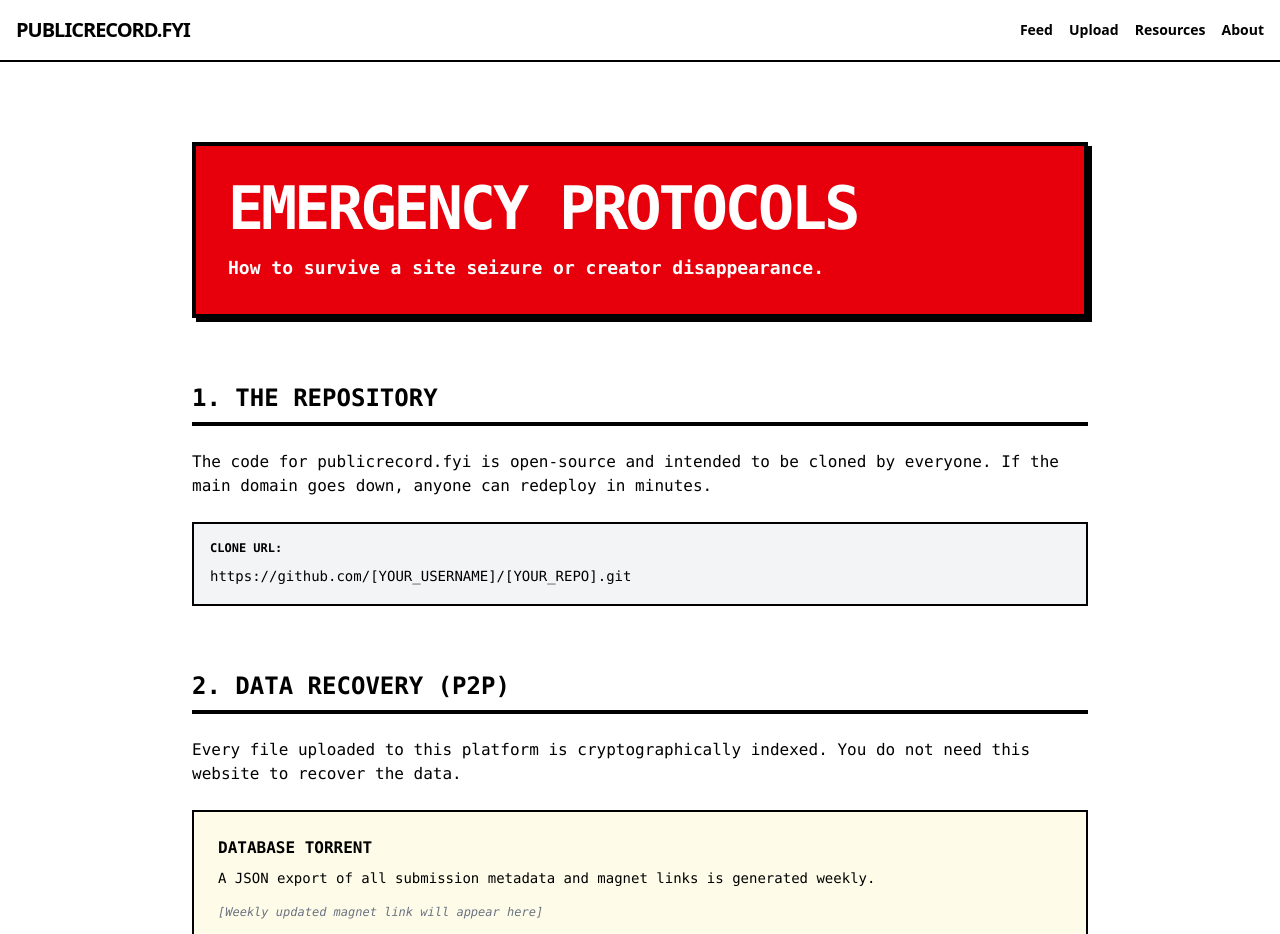
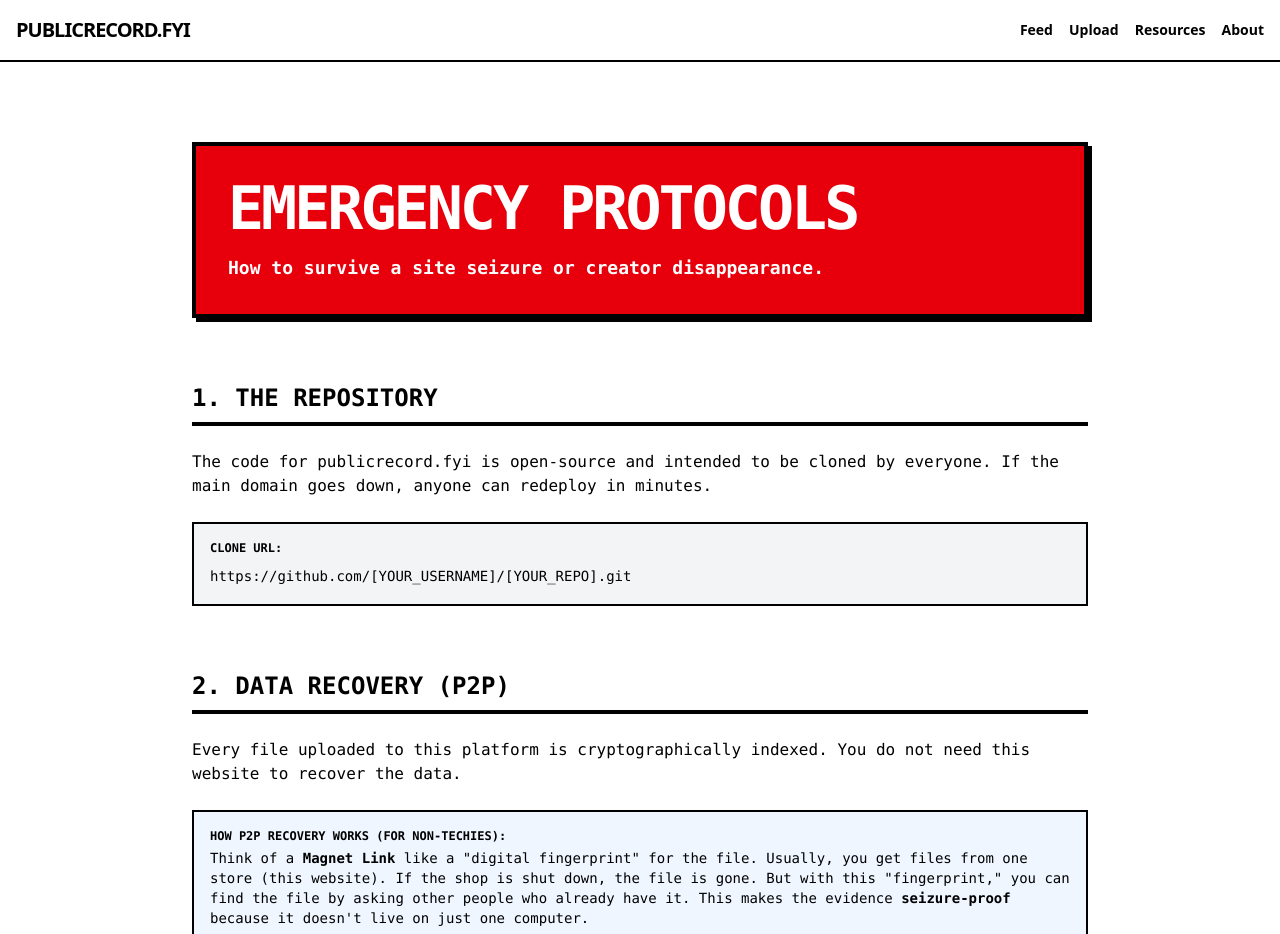
Before and after one commit to stopitnoah/publicrecord.fyi, a Next.js app: page /emergency in a window 1280 px wide. Shown: the top 934 px of the page. Built offline with nearby package versions, Linux system fonts and the light colour scheme.

Commit message:
Add non-technical [?] P2P explainer

```diff
--- a/app/emergency/page.tsx
+++ b/app/emergency/page.tsx
@@ -18,6 +18,17 @@
             <section className="space-y-6">
                 <h2 className="text-2xl font-black uppercase border-b-4 border-black pb-2">2. Data Recovery (P2P)</h2>
                 <p>Every file uploaded to this platform is cryptographically indexed. You do not need this website to recover the data.</p>
+
+                <div className="bg-blue-50 border-2 border-black p-4 text-sm font-medium">
+                    <p className="font-bold uppercase text-xs mb-1">How P2P Recovery Works (For Non-Techies):</p>
+                    <p>
+                        Think of a <strong>Magnet Link</strong> like a "digital fingerprint" for the file.
+                        Usually, you get files from one store (this website). If the shop is shut down, the file is gone.
+                        But with this "fingerprint," you can find the file by asking other people who already have it.
+                        This makes the evidence <strong>seizure-proof</strong> because it doesn't live on just one computer.
+                    </p>
+                </div>
+
                 <div className="border-2 border-black p-6 bg-yellow-50">
                     <h3 className="font-bold uppercase mb-2">Database Torrent</h3>
                     <p className="text-sm mb-4">A JSON export of all submission metadata and magnet links is generated weekly.</p>
--- a/app/view/[id]/page.tsx
+++ b/app/view/[id]/page.tsx
@@ -130,6 +130,15 @@
                             <p className="text-xs font-mono mb-4 text-gray-400">
                                 This file is cryptographically indexed for P2P distribution. If this site is seized, use this magnet to recover the data.
                             </p>
+
+                            <details className="mb-4 group">
+                                <summary className="text-[10px] font-bold uppercase tracking-widest cursor-pointer list-none flex items-center gap-1 text-yellow-400 hover:text-yellow-300">
+                                    <span>[?]</span> What is P2P?
+                                </summary>
+                                <div className="mt-2 text-[10px] leading-relaxed text-gray-400 border-l border-gray-700 pl-3 py-1 italic">
+                                    Think of this link like a "digital fingerprint" for the file. Usually, you get files from one store (this website). If the store closes, the file is gone. But with this "fingerprint," you can find the file by asking other people who already have it. It makes the evidence "seizure-proof."
+                                </div>
+                            </details>
                             <a href={data.magnet_uri} className="block bg-yellow-400 text-black border-2 border-black p-3 text-center font-black uppercase tracking-tighter hover:bg-yellow-300 active:translate-y-1 transition-all">
                                 Copy Magnet URI
                             </a>
```
